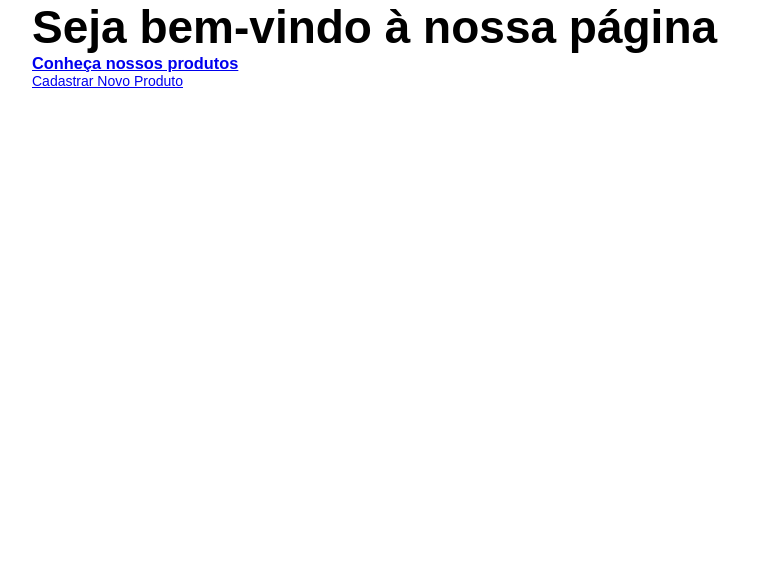
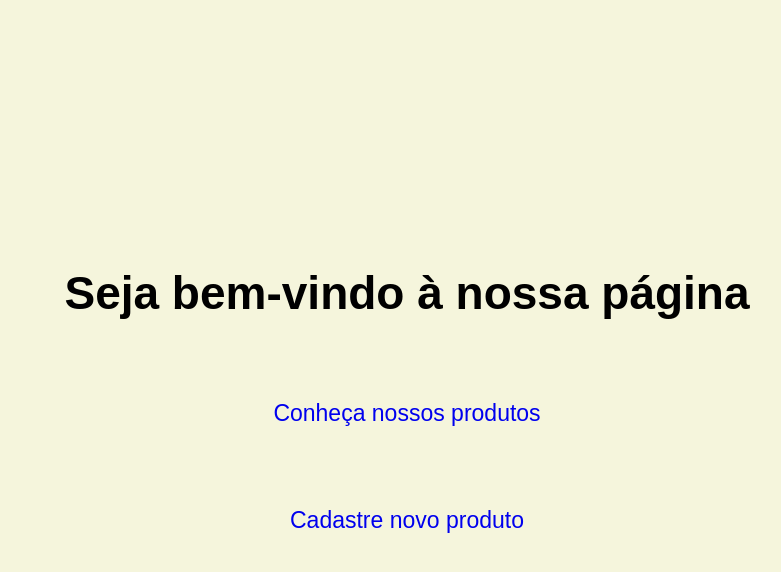
Before and after one commit to Marcelovqvd/Estudo, a React (Create React App) app: page / in a window 1280 px wide. Shown: the top 572 px of the page, without its empty margins (233-1014 px from the left). Built offline with nearby package versions, Linux system fonts and the light colour scheme; no server answers; the HTML template or start-up script is replaced by a standard one.

Commit message:
estilos página create

```diff
--- a/src/components/Create/index.js
+++ b/src/components/Create/index.js
@@ -1,6 +1,5 @@
 import React, { Component } from 'react';
-import { Container } from '../Home/styles';
-import { Form } from './styles';
+import { Container, Form } from './styles';
 import { Link } from 'react-router-dom';
 
 import api from '../../services/api';
@@ -22,8 +21,6 @@ export default class Create extends Component {
 
     return (
       <Container>
-        <Link to={`products`}><h3>Lista de produtos cadastrados</h3></Link>
-
         <Form onSubmit={this.handleSubmit}>
           <input type="text"
             placeholder="Nome do produto"
@@ -33,8 +30,9 @@ export default class Create extends Component {
             placeholder="Descrição do produto"
             onChange={e => this.setState({ description: e.target.value })}
           />
-          <button type="submit">Cadastrar Novo Produto</button>
+          <button type="submit">Salvar</button>
         </Form>
+        <Link to={`/`}>Voltar para a pagina inicial</Link>
       </Container >
     );
   };
--- a/src/components/Create/styles.js
+++ b/src/components/Create/styles.js
@@ -1,11 +1,48 @@
 import styled from 'styled-components';
 
+export const Container = styled.div`
+  width: 100vw;
+  height: 100vh;
+  margin: 0 auto;
+  background-color: beige;
+  display: flex;
+  flex-direction: column;
+  align-items: center;
+  justify-content: center;
+  h1 {
+    font-family: Arial, Helvetica, sans-serif;
+    font-size: 46px;
+    margin: 40px;
+  }
+  h2 {
+    font-family: Arial, Helvetica, sans-serif;
+    font-size: 23px;
+    margin: 40px;
+  }
+  a {
+    color: #000;
+    text-decoration: none;
+    margin: 20px;
+    padding: 10px;
+  }
+   a:hover {
+    color: red;
+  }`;
+
 export const Form = styled.form`
+display: flex;
+flex-direction: column;
 input {
-    width: 500px;
+  width: 400px;
+  margin: 20px;
+  padding: 20px;
+  border: 2px solid black;
 }
 button {
   width: 100px;
   height: 40px;
+  margin: 0 auto;
+  background-color: #000;
+  color: #fff;
 }
 `;
--- a/src/components/Home/index.js
+++ b/src/components/Home/index.js
@@ -18,8 +18,8 @@ export default class Home extends Component {
     return (
       <Container>
         <h1>Seja bem-vindo à nossa página</h1>
-        <Link to={`products`}><h3>Conheça nossos produtos</h3></Link>
-        <Link to={`post`}>Cadastrar Novo Produto</Link>
+        <Link to={`products`}><p>Conheça nossos produtos</p></Link>
+        <Link to={`post`}><p>Cadastre novo produto</p></Link>
       </Container >
     );
   };
--- a/src/components/Home/styles.js
+++ b/src/components/Home/styles.js
@@ -1,10 +1,33 @@
 import styled from 'styled-components';
 
 export const Container = styled.div`
-  width: 750px;
+  width: 100vw;
+  height: 100vh;
   margin: 0 auto;
+  background-color: beige;
+  display: flex;
+  flex-direction: column;
+  align-items: center;
+  justify-content: center;
   h1 {
     font-family: Arial, Helvetica, sans-serif;
     font-size: 46px;
+    margin: 40px;
+  }
+  h2 {
+    font-family: Arial, Helvetica, sans-serif;
+    font-size: 23px;
+    margin: 40px;
+  }
+  p {
+    font-family: Arial, Helvetica, sans-serif;
+    font-size: 23px;
+    margin: 40px;
+  }
+  a {
+    text-decoration: none;
+  }
+  a:hover {
+    color: red;
   }
 `;
```
Lines whose indentation alone changed are shown as unchanged.
